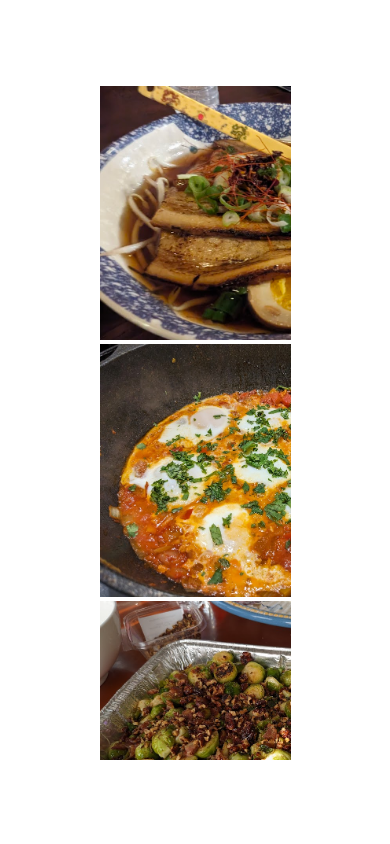
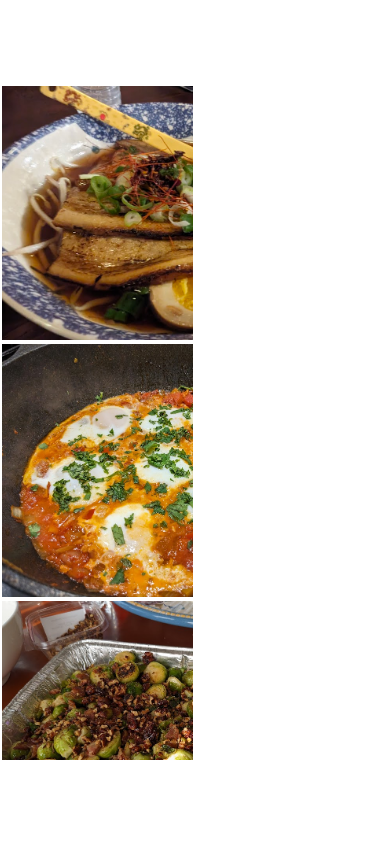
Before and after one commit to cq-le/example-websites, a plain HTML site: page example-photo-gallery/index.html in a window 390 px wide. Drawn offline with Linux system fonts and the light colour scheme.

Commit message:
title and media query

```diff
--- a/example-photo-gallery/index.html
+++ b/example-photo-gallery/index.html
@@ -3,7 +3,7 @@
 <head>
   <meta charset="UTF-8">
   <meta name="viewport" content="width=device-width, initial-scale=1.0">
-  <title>Document</title>
+  <title>Example Photo Gallery</title>
   <link rel="stylesheet" href="style.css">
 </head>
 <body>
--- a/example-photo-gallery/style.css
+++ b/example-photo-gallery/style.css
@@ -51,3 +51,10 @@ body {
 .image-container > ul > li:last-child {
   flex-grow: 10;
 }
+
+@media (max-width: 800px) {
+  .image-container {
+    margin-left: 0vw;
+    margin-right: 0vw;
+  }
+}
```
